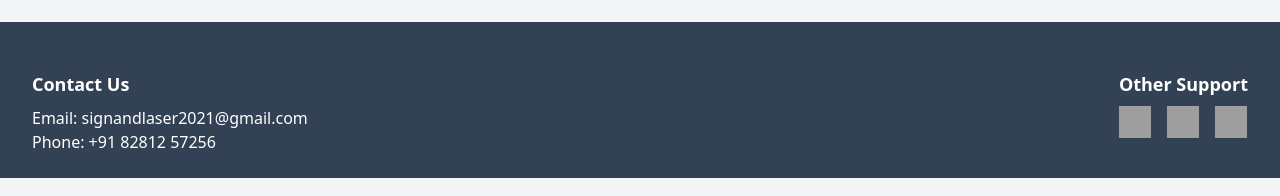
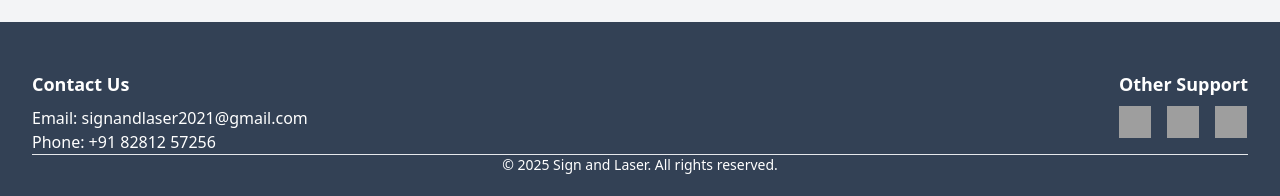
Before and after one commit to SignandLaser/Sign-Laser, a website: page index.html in a window 1280 px wide. Shown: the part 1290-1486 px from the top of the page. Drawn offline with Linux system fonts and the light colour scheme; no server answers; grey boxes are pictures that could not be loaded.

Commit message:
Update index.html

```diff
--- a/index.html
+++ b/index.html
@@ -139,16 +139,18 @@
 
 <!-- Footer -->
 <footer class="bg-slate-700 text-white px-8 pt-12 pb-6 mt-12">
+  <div class="max-w-screen-xl mx-auto">
     <div class="flex flex-wrap justify-between items-start space-y-8 md:space-y-0">
       <div>
         <h4 class="font-bold text-lg mb-2">Contact Us</h4>
         <p>Email: signandlaser2021@gmail.com</p>
         <p>Phone: +91 82812 57256</p>
       </div>
+
       <div>
         <h4 class="font-bold text-lg mb-2">Other Support</h4>
         <div class="flex space-x-4 mt-2">
-  <!-- WhatsApp (new) -->
+          <!-- WhatsApp -->
           <a href="https://wa.me/918281257256" target="_blank" aria-label="WhatsApp">
             <img src="https://cdn-icons-png.flaticon.com/512/15707/15707820.png" alt="WhatsApp" class="h-8 w-8 hover:scale-110 transition-transform" />
           </a>
@@ -163,8 +165,12 @@
             <img src="https://cdn-icons-png.flaticon.com/512/5968/5968764.png" alt="Facebook" class="h-8 w-8 hover:scale-110 transition-transform" />
           </a>
         </div>
+      </div>
+    </div>
 
-    </div>
+    <hr class="border-t border-gray-500 my-6">
+
+    <p class="text-sm text-center">&copy; 2025 Sign and Laser. All rights reserved.</p>
   </div>
 </footer>
 
```
Lines whose indentation alone changed are shown as unchanged.
